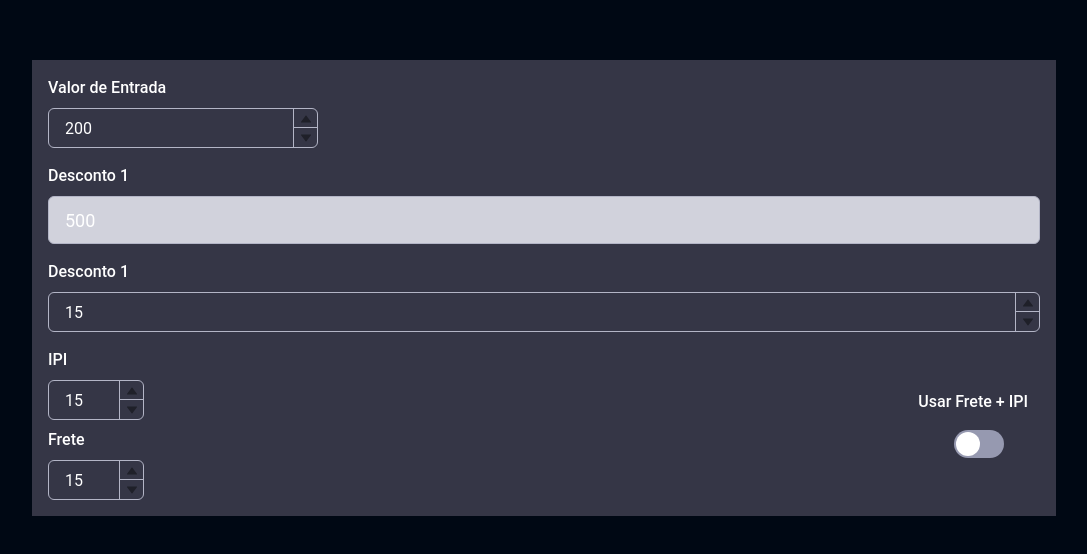
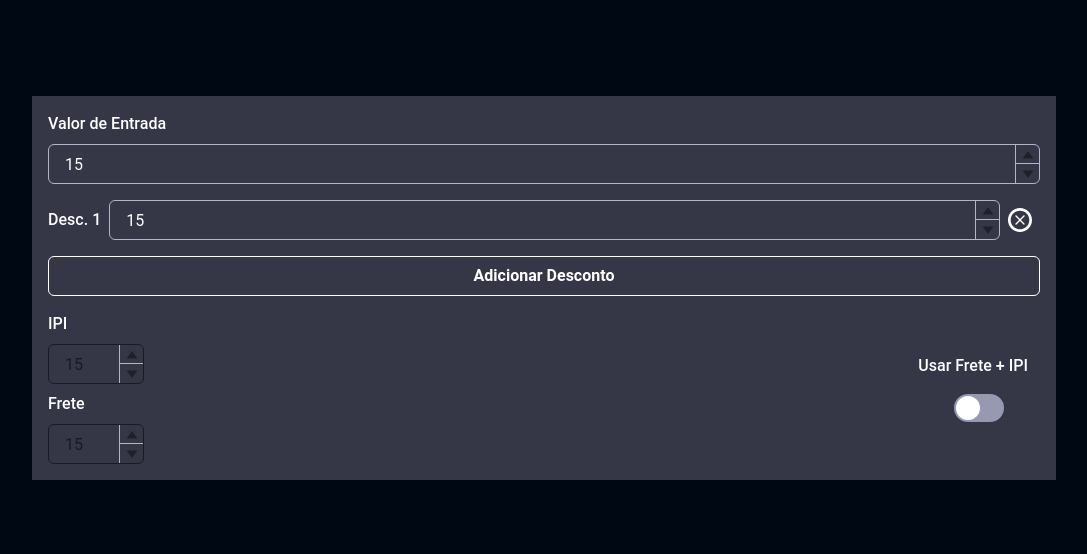
Before and after one commit to luanrem/furniture_discount, a Next.js app: page / in a window 1280 px wide. Shown: the part 112-666 px from the top of the page, without its empty margins (96-1183 px from the left). Built offline with nearby package versions, Linux system fonts and the light colour scheme.

Commit message:
insert add discount button and frete tougle

```diff
--- a/package.json
+++ b/package.json
@@ -17,7 +17,8 @@
     "framer-motion": "^6",
     "next": "12.1.6",
     "react": "18.1.0",
-    "react-dom": "18.1.0"
+    "react-dom": "18.1.0",
+    "react-icons": "^4.4.0"
   },
   "devDependencies": {
     "@types/node": "17.0.38",
--- /dev/null
+++ b/src/components/Discount.tsx
@@ -0,0 +1,42 @@
+import {
+  Button,
+  ButtonGroup,
+  Flex,
+  FormControl,
+  FormLabel,
+  IconButton,
+  NumberDecrementStepper,
+  NumberIncrementStepper,
+  NumberInput,
+  NumberInputField,
+  NumberInputStepper,
+} from "@chakra-ui/react";
+import { TiDeleteOutline } from "react-icons/ti";
+
+export default function Discount() {
+  return (
+    <>
+      <Flex justifyContent="center" alignItems="center">
+        <FormLabel margin="0" marginRight="2" flexShrink="0" htmlFor="discount">
+          Desc. 1
+        </FormLabel>
+        <FormControl>
+          <NumberInput defaultValue={15} max={30} clampValueOnBlur={false}>
+            <NumberInputField />
+            <NumberInputStepper>
+              <NumberIncrementStepper />
+              <NumberDecrementStepper />
+            </NumberInputStepper>
+          </NumberInput>
+        </FormControl>
+        <IconButton
+          variant="link"
+          colorScheme="gray.800"
+          aria-label="Call Sage"
+          fontSize="20px"
+          icon={<TiDeleteOutline size="2rem" />}
+        />
+      </Flex>
+    </>
+  );
+}
--- a/pages/index.tsx
+++ b/src/pages/index.tsx
@@ -1,11 +1,10 @@
 import type { NextPage } from "next";
 import {
   Box,
+  Button,
   Flex,
   FormControl,
   FormLabel,
-  Input,
-  InputGroup,
   NumberDecrementStepper,
   NumberIncrementStepper,
   NumberInput,
@@ -15,7 +14,16 @@ import {
   Switch,
 } from "@chakra-ui/react";
 
+import Discount from "../components/Discount";
+import { useState } from "react";
+
 const Home: NextPage = () => {
+  const [freteButton, setFreteButton] = useState<boolean>(false);
+
+  const handleCheckFreteButton = (data: any) => {
+    console.log(data);
+    setFreteButton(!freteButton);
+  };
   return (
     <Flex flexDir="column" w="100vw" h="100vh" align="center" justify="center">
       <Box bg="gray.700" w="80%" p={4} color="white">
@@ -23,36 +31,6 @@ const Home: NextPage = () => {
           <Stack spacing="4">
             <FormControl>
               <FormLabel htmlFor="initialMoney">Valor de Entrada</FormLabel>
-              <InputGroup>
-                <NumberInput defaultValue={200} max={9000}>
-                  <NumberInputField />
-                  <NumberInputStepper>
-                    <NumberIncrementStepper />
-                    <NumberDecrementStepper />
-                  </NumberInputStepper>
-                </NumberInput>
-              </InputGroup>
-            </FormControl>
-            <FormControl>
-              <FormLabel htmlFor="discount">Desconto 1</FormLabel>
-              <InputGroup>
-                <Input
-                  focusBorderColor="pink.500"
-                  id="discount"
-                  name="discount"
-                  type="number"
-                  bg="gray.100"
-                  size="lg"
-                  value={500}
-                  // onChange={(event) =>
-                  //   setInputInitialMoney(event.target.value)
-                  // }
-                />
-                {/* <InputRightAddon boxSize="mg" children="%" /> */}
-              </InputGroup>
-            </FormControl>
-            <FormControl>
-              <FormLabel htmlFor="discount">Desconto 1</FormLabel>
               <NumberInput defaultValue={15} max={30} clampValueOnBlur={false}>
                 <NumberInputField />
                 <NumberInputStepper>
@@ -61,6 +39,11 @@ const Home: NextPage = () => {
                 </NumberInputStepper>
               </NumberInput>
             </FormControl>
+            <Discount />
+            <Button colorScheme="gray.900" variant="outline">
+              Adicionar Desconto
+            </Button>
+
             <Flex
               flexDir="row"
               alignItems="center"
@@ -69,8 +52,15 @@ const Home: NextPage = () => {
               <Stack direction="column">
                 <FormControl>
                   <FormLabel htmlFor="discount">IPI</FormLabel>
-                  <NumberInput size="md" maxW={24} defaultValue={15} min={10}>
-                    <NumberInputField />
+                  <NumberInput
+                    size="md"
+                    maxW={24}
+                    defaultValue={15}
+                    min={10}
+                    color={freteButton ? "gray.100" : "gray.900"}
+                    borderColor={freteButton ? "gray.100" : "gray.900"}
+                  >
+                    <NumberInputField readOnly={freteButton ? true : false} />
                     <NumberInputStepper>
                       <NumberIncrementStepper />
                       <NumberDecrementStepper />
@@ -79,8 +69,15 @@ const Home: NextPage = () => {
                 </FormControl>
                 <FormControl>
                   <FormLabel htmlFor="discount">Frete</FormLabel>
-                  <NumberInput size="md" maxW={24} defaultValue={15} min={10}>
-                    <NumberInputField />
+                  <NumberInput
+                    size="md"
+                    maxW={24}
+                    defaultValue={15}
+                    min={10}
+                    color={freteButton ? "gray.100" : "gray.900"}
+                    borderColor={freteButton ? "gray.100" : "gray.900"}
+                  >
+                    <NumberInputField readOnly={freteButton ? true : false} />
                     <NumberInputStepper>
                       <NumberIncrementStepper />
                       <NumberDecrementStepper />
@@ -91,7 +88,14 @@ const Home: NextPage = () => {
               <Flex>
                 <Stack direction="column" align="center">
                   <FormLabel htmlFor="discount">Usar Frete + IPI</FormLabel>
-                  <Switch colorScheme="teal" size="lg" />
+                  <Switch
+                    isChecked={freteButton}
+                    onChange={(data) => {
+                      handleCheckFreteButton(data);
+                    }}
+                    colorScheme="teal"
+                    size="lg"
+                  />
                 </Stack>
               </Flex>
             </Flex>
```
Also changed, not shown: src/pages/404.tsx (renamed from pages/404.tsx), src/pages/_app.tsx (renamed from pages/_app.tsx), src/pages/api/hello.ts (renamed from pages/api/hello.ts), src/styles/theme.ts (renamed from styles/theme.ts), 1 other file (tests, documents, lock files or other folders).
